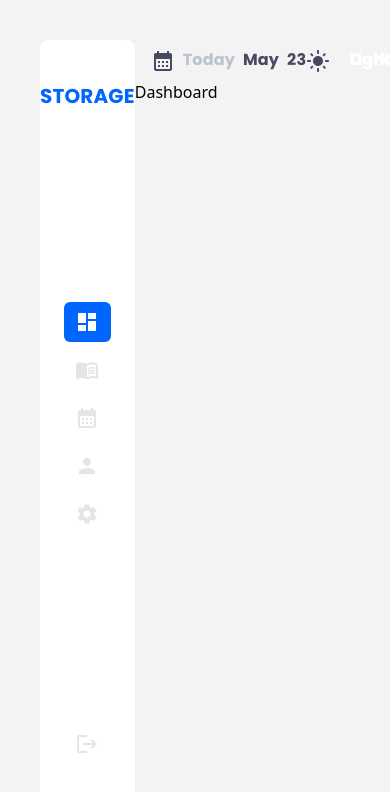
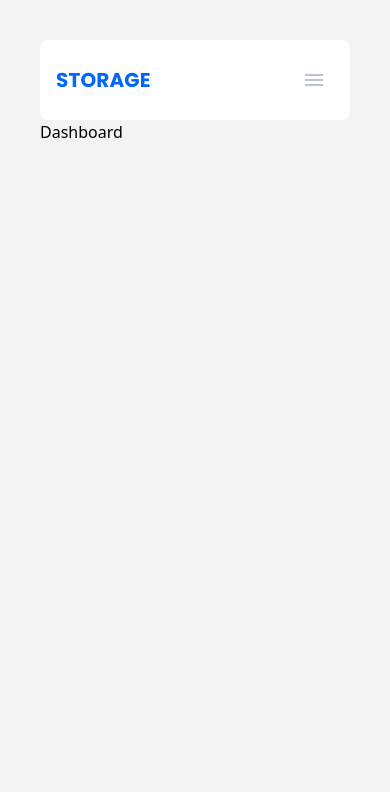
Before and after one commit to mattiaTuri/Storage, a React (Create React App) app: page / in a window 390 px wide. Shown: the top 792 px of the page. Built offline with nearby package versions, Linux system fonts and the light colour scheme.

Commit message:
create hamburger menu for mobile layout

```diff
--- a/src/App.tsx
+++ b/src/App.tsx
@@ -1,6 +1,7 @@
 import { Outlet } from "react-router-dom";
 import Sidebar from "./components/core/sidebar/Sidebar";
 import Topbar from "./components/core/topbar/Topbar";
+import NavbarMobile from "./components/core/navbarMobile/NavbarMobile";
 
 function App() {
 
@@ -9,6 +10,7 @@ function App() {
       <div className="h-full flex p-10">
       <Sidebar />
       <div className="w-full">
+        <NavbarMobile/>
         <Topbar/>
         <Outlet />
       </div>
--- a/src/components/core/hamburgerMenu/HamburgerMenu.tsx
+++ /dev/null
@@ -1,5 +0,0 @@
-function HamburgerMenu(){
-    return <div>HamburgerMenu</div>
-}
-
-export default HamburgerMenu
--- /dev/null
+++ b/src/components/core/navbarMobile/LeftMenu.tsx
@@ -0,0 +1,74 @@
+import Box from "@mui/material/Box"
+import { useDispatch, useSelector } from "react-redux";
+import { Link } from "react-router-dom"
+import { hamburgerSelector } from "../../../store/hamburgerMenu/selector";
+import Container from "@mui/material/Container";
+import IconButton from "@mui/material/IconButton";
+import Typography from "@mui/material/Typography";
+import CloseIcon from '@mui/icons-material/Close';
+import { closeMenu } from "../../../store/hamburgerMenu/hamburgerSlice";
+import SliderTheme from "../../shared/SliderTheme";
+import DashboardIcon from "@mui/icons-material/Dashboard";
+import MenuBookIcon from "@mui/icons-material/MenuBook";
+import SettingsIcon from "@mui/icons-material/Settings";
+import CalendarMonthIcon from "@mui/icons-material/CalendarMonth";
+import PersonIcon from "@mui/icons-material/Person";
+import LogoutIcon from "@mui/icons-material/Logout";
+
+function LeftMenu(){
+
+    const openMenu: boolean = useSelector(hamburgerSelector);
+    const dispatch = useDispatch()
+
+    return (
+        <Container className={`w-screen h-screen bg-white absolute top-0 ${openMenu ? "left-0" : "left-[-100%]"} duration-300`}>
+            <Box className="h-full flex flex-col justify-between p-10">
+                <Box className="flex justify-between items-center h-20">
+                    <Box className="">
+                        <Typography variant="h6" component="h1" color="#0066ff">
+                            STORAGE
+                        </Typography>
+                    </Box>
+                    <Box>
+                        <IconButton onClick={() => dispatch(closeMenu())}>
+                            <CloseIcon className="text-[#bbc3ce]"/>
+                        </IconButton>
+                    </Box>
+                </Box>
+                <Box className="flex flex-col gap-5" color="#bbc3ce">
+                    <Link to="7" className="flex gap-2">
+                        <DashboardIcon/>
+                        <Typography component="span">Dashboard</Typography>
+                    </Link>
+                    <Link to="books" className="flex gap-2">
+                        <MenuBookIcon/>
+                        <Typography component="span">Books</Typography>
+                    </Link>
+                    <Link to="calendar" className="flex gap-2">
+                        <CalendarMonthIcon/>
+                        <Typography component="span">Calendar</Typography>
+                    </Link>
+                    <Link to="profile" className="flex gap-2">
+                        <PersonIcon/>
+                        <Typography component="span">Profile</Typography>
+                    </Link>
+                    <Link to="settings" className="flex gap-2">
+                        <SettingsIcon/>
+                        <Typography component="span">Settings</Typography>
+                    </Link>
+                </Box>
+                <Box>
+                    <SliderTheme/>
+                </Box>
+                <Box color="#bbc3ce">
+                    <Link to="" className="flex gap-2">
+                        <LogoutIcon/>
+                        <Typography component="span">Logout</Typography>
+                    </Link>
+                </Box>
+            </Box>
+        </Container>
+    )
+}
+
+export default LeftMenu
--- /dev/null
+++ b/src/components/core/navbarMobile/NavbarMobile.tsx
@@ -0,0 +1,31 @@
+import { Container, IconButton, Typography } from "@mui/material"
+import Box from "@mui/material/Box"
+import MenuIcon from '@mui/icons-material/Menu';
+import { openMenu } from "../../../store/hamburgerMenu/hamburgerSlice";
+import { useDispatch } from "react-redux";
+import LeftMenu from "./LeftMenu";
+
+function NavbarMobile(){
+    const dispatch = useDispatch()
+
+    return (
+    <Box className="lg:hidden h-20 bg-white dark:bg-[#252627] rounded-lg">
+        <Container className="h-full">
+            <Box className="flex flex-row justify-between items-center h-full">
+                <Box>
+                    <Typography variant="h6" component="h1" color="#0066ff">
+                        STORAGE
+                    </Typography>
+                </Box>
+                <Box>
+                    <IconButton onClick={() => dispatch(openMenu())}>
+                        <MenuIcon className="text-[#bbc3ce]"/>
+                    </IconButton>
+                </Box>
+            </Box>
+        </Container>
+        <LeftMenu/>
+    </Box>
+)}
+
+export default NavbarMobile
--- a/src/components/core/sidebar/Sidebar.tsx
+++ b/src/components/core/sidebar/Sidebar.tsx
@@ -11,7 +11,7 @@ import SidebarLink from "./SidebarLink";
 
 function Sidebar() {
   return (
-    <Box className="h-full bg-white dark:bg-[#252627] flex flex-col justify-between items-center w-32 rounded-lg">
+    <Box className="h-full bg-white dark:bg-[#252627] lg:flex flex-col justify-between items-center w-32 rounded-lg hidden">
       <Box className="relative top-10">
         <Typography variant="h6" component="h1" color="#0066ff">
           STORAGE
@@ -19,7 +19,7 @@ function Sidebar() {
       </Box>
       <Box
         id="actionsMenu"
-        className="relative flex flex-col items-center gap-2 w-[50%] text-[#e5e5e5]"
+        className="relative flex flex-col items-center gap-2 w-[50%]" color="#bbc3ce"
       >
         <SidebarLink id="dashboard" href="/">
           <DashboardIcon />
@@ -41,7 +41,7 @@ function Sidebar() {
           className="absolute top-0 h-10 w-full bg-[#0066ff] rounded-md duration-300"
         ></Box>
       </Box>
-      <Box className="relative bottom-10 w-[50%]" color="#e5e5e5">
+      <Box className="relative bottom-10 w-[50%]" color="#bbc3ce">
         <Link
           to="/"
           className="flex justify-center items-center h-10 hover:text-[#0066ff] dark:hover:text-white duration-300"
--- a/src/components/core/sidebar/sidebarFunctions.ts
+++ b/src/components/core/sidebar/sidebarFunctions.ts
@@ -2,7 +2,7 @@
 export const ChangeMenu = (selected_link:string) => {
 
     document.querySelectorAll("#actionsMenu a").forEach((elem:any) => {
-        elem.style.color = "#e5e5e5"
+        elem.style.color = "#bbc3ce"
         elem.classList.remove("active")
     })
 
@@ -24,7 +24,7 @@ export const ShowHoverLink = (selected_link:string) => {
 export const HideHoverLink = (selected_link:string) => {
     const active_link: HTMLElement = document.getElementById(selected_link)!;
     if(!active_link.classList.contains("active")){
-        active_link.style.color = "#e5e5e5";
+        active_link.style.color = "#bbc3ce";
     }
 }
 
--- a/src/components/core/topbar/Topbar.tsx
+++ b/src/components/core/topbar/Topbar.tsx
@@ -5,7 +5,8 @@ import CurrentDate from "../../shared/Date/CurrentDate";
 function Topbar() {
 
   return (
-    <Container id="topbar" maxWidth="xl">
+    <Box className="hidden lg:block">
+    <Container id="topbar" maxWidth="xl" >
       <Box className="flex justify-between items-center">
         <Box></Box>
         <CurrentDate/>
@@ -13,7 +14,8 @@ function Topbar() {
       </Box>
 
     </Container>
-  );
-}
+    </Box>
+
+)}
 
 export default Topbar;
--- a/src/components/shared/SliderTheme.tsx
+++ b/src/components/shared/SliderTheme.tsx
@@ -21,7 +21,7 @@ function SliderTheme() {
       </Box>
       <Box
         id="themeButton"
-        className="bg-[#cfcde7] h-10 grid grid-cols-2 relative rounded-md"
+        className="bg-[#bbc3ce] h-10 grid grid-cols-2 relative rounded-md"
       >
         <Button
           id="lightMode"
--- /dev/null
+++ b/src/store/hamburgerMenu/hamburgerSlice.ts
@@ -0,0 +1,19 @@
+import { createSlice } from "@reduxjs/toolkit";
+
+export const hamburgerSlice = createSlice({
+    name:"hamburger",
+    initialState:{
+        value:false
+    },
+    reducers:{
+        openMenu: (state) => {
+            state.value = true
+        },
+        closeMenu: (state) => {
+            state.value = false
+        }
+    }
+})
+
+export const {openMenu, closeMenu } = hamburgerSlice.actions
+export default hamburgerSlice.reducer
--- /dev/null
+++ b/src/store/hamburgerMenu/selector.ts
@@ -0,0 +1,5 @@
+import { RootState } from "../store";
+
+export function hamburgerSelector (state: RootState) {
+  return state.leftMenu.value;
+}
--- a/src/store/store.ts
+++ b/src/store/store.ts
@@ -1,9 +1,11 @@
 import { configureStore } from "@reduxjs/toolkit";
 import themeReducer from "./theme/themeSlice"
+import hamburgerReducer from "./hamburgerMenu/hamburgerSlice"
 
 export const store = configureStore({
     reducer:{
-        theme: themeReducer
+        theme: themeReducer,
+        leftMenu: hamburgerReducer
     }
 })
 
```
Also changed, not shown: src/styles/global.css (+16 -0 lines).
